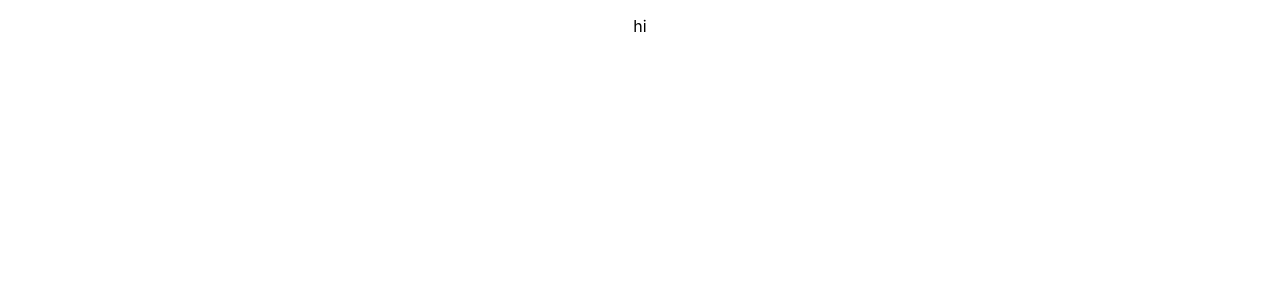
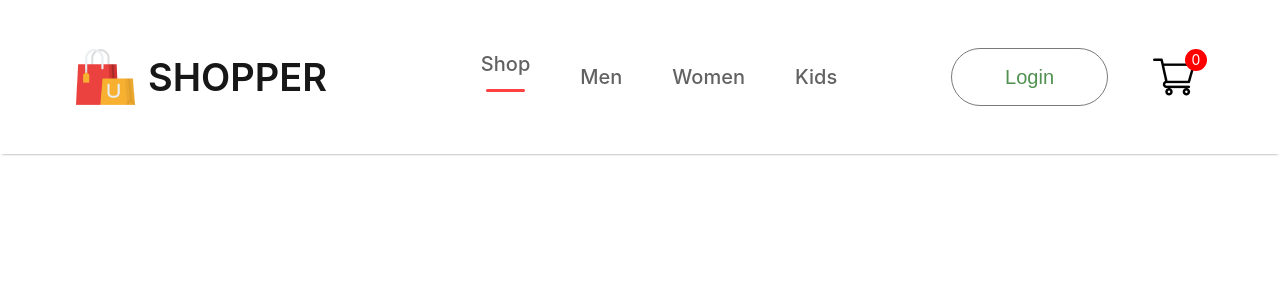
Before and after one commit to naveedkapoorkhan/E-Commerce-Website-In_MERN-Stack, a React (Create React App) app in the folder frontend/: page / in a window 1280 px wide. Shown: the top 300 px of the page. Built offline with nearby package versions, Linux system fonts and the light colour scheme.

Commit message:
Navbar is created and css is also added to navbar

```diff
--- a/frontend/src/App.js
+++ b/frontend/src/App.js
@@ -1,9 +1,10 @@
 import './App.css';
+import Navbar from './Components/Navbar/Navbar';
 
 function App() {
   return (
-    <div className="App">
-     <p>hi</p>
+    <div>
+     <Navbar/>
     </div>
   );
 }
--- /dev/null
+++ b/frontend/src/Components/Navbar/Navbar.css
@@ -0,0 +1,79 @@
+.navbar{
+    display:flex;
+    justify-content:space-around;
+    padding:16px;
+    box-shadow:0 1px 3px -2px black;
+
+}
+.nav-logo{
+    display:flex;
+    align-items:center;
+    gap:10px;
+}
+
+.nav-logo p{
+    color:#171717;
+    font-size:38px;
+    font-weight:600;
+}
+.nav-menu{
+    display:flex;
+    align-items:center;
+    list-style:none;
+    gap:50px;
+    color:#626262;
+    font-size:20px;
+    font-weight:500;
+}
+.nav-menu li{
+     display:flex;
+    flex-direction:column;
+    align-items:center;
+    justify-content:center;
+    gap:3px;
+    cursor:pointer;
+}
+.nav-menu hr{
+    border:none;
+    width:80%;
+    height:3px;
+    border-radius:10px;
+    background:#ff4141;
+}
+.nav-login-cart{
+    display:flex;
+    align-items:center;
+    gap:45px;
+
+}
+.nav-login-cart button{
+    width:157px;
+    height:58px;
+    outline: none;
+    border:1px solid #7a7a7a;
+    border-radius:75px;
+    color:#519151;
+    font-size:20px;
+    font-weight:500;
+    background:white;
+    cursor:pointer;
+}
+
+.nav-login-cart button:active{
+    background:#f3f3f3;
+}
+.nav-cart-count{
+    width:22px;
+    height:22px;
+    display:flex;
+    justify-content:center;
+    align-items:center;
+    margin-top:-35px;
+    /*-35 -55px*/
+    margin-left:-55px;
+    border-radius:11px;
+    font-size:14px;
+    background:red;
+    color:white;
+
+}
--- /dev/null
+++ b/frontend/src/Components/Navbar/Navbar.jsx
@@ -0,0 +1,29 @@
+import React, { useState } from 'react'
+import "./Navbar.css"
+import logo from "../Assets/logo.png"
+import cart_icon from "../Assets/cart_icon.png"
+
+const Navbar = () => {
+  const [menu,setMenu]=useState("shop")
+  return (
+    <div className='navbar'>
+      <div className="nav-logo">
+         <img src={logo} alt=""/>
+         <p>SHOPPER</p>
+      </div>
+      <ul className="nav-menu">
+        <li onClick={()=>{setMenu("shop")}}>Shop{menu==="shop"?<hr/>:<></>}</li>
+        <li onClick={()=>{setMenu("mens")}}>Men{menu==="mens"?<hr/>:<></>}</li>
+        <li onClick={()=>{setMenu("womens")}}>Women{menu==="womens"?<hr/>:<></>}</li>
+        <li onClick={()=>{setMenu("kids")}}>Kids{menu==="kids"?<hr/>:<></>}</li>
+      </ul>
+      <div className="nav-login-cart">
+        <button>Login</button>
+        <img src={cart_icon} alt="" />
+        <div className="nav-cart-count">0</div>
+      </div>
+    </div>
+  )
+}
+
+export default Navbar
```
